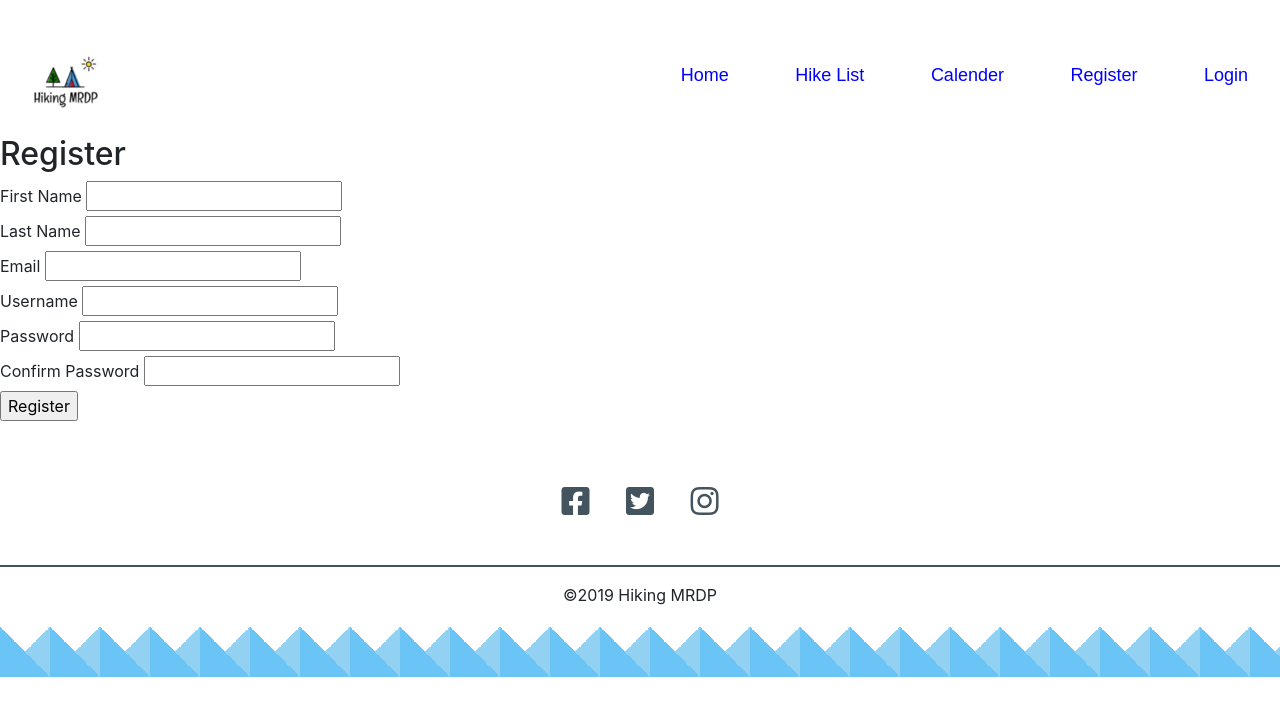
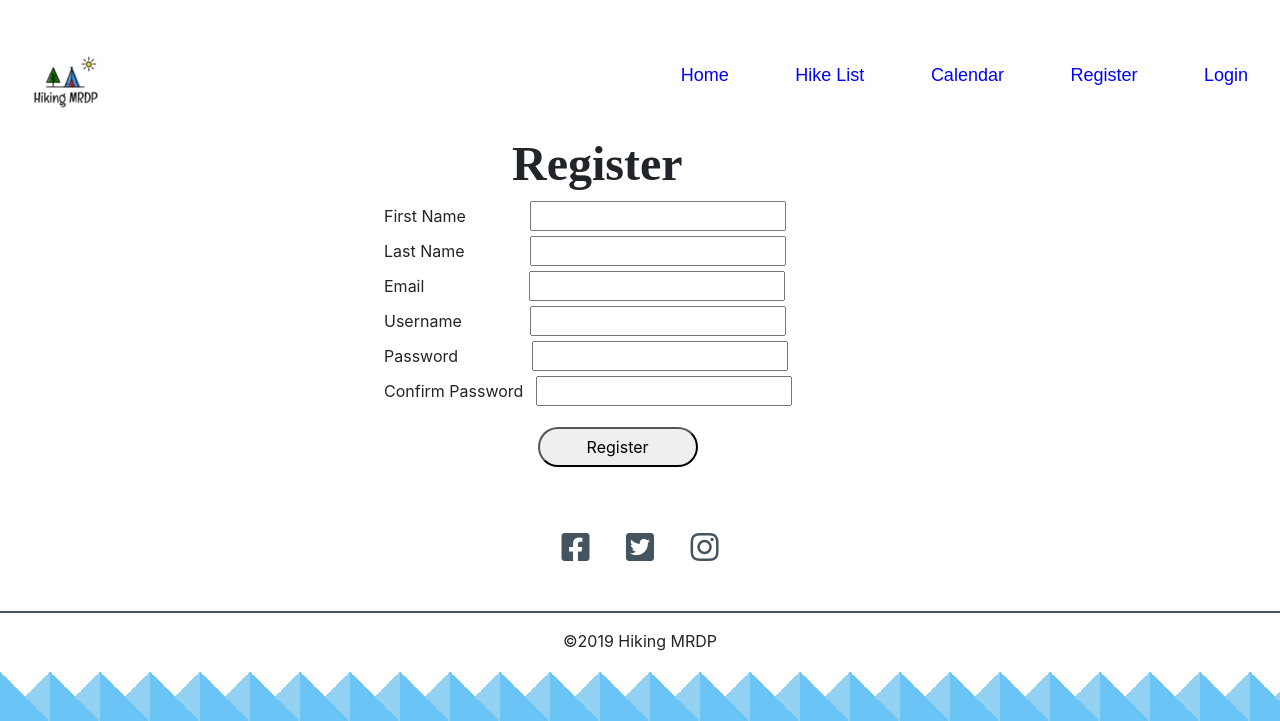
Before and after one commit to dli24/Hiking_Django, a Django app: page /accounts/register/ in a window 1280 px wide. Shown: the top 721 px of the page. Run offline with Django 3.2, Linux system fonts and the light colour scheme; parts of the project's set-up code (start-up, migrations or seed data) failed here and were passed over; some libraries are stand-ins or nearby versions.

Commit message:
css to login and register:

```diff
--- /dev/null
+++ b/static/register.css
@@ -0,0 +1,48 @@
+.registerTitle{
+    margin-left: 40%;
+    font-size: 3em;
+    font-family: 'fantasy';
+    font-weight: bolder;
+}
+
+.registerForm form label{
+    margin-left: 30%;
+}
+.registerForm form .firstName{
+    margin-left: 60px;
+}
+
+.registerForm form .lastName{
+    margin-left: 61px;
+}
+
+.registerForm form .email{
+    margin-left: 100px;
+}
+
+.registerForm form .username{
+    margin-left: 64px;
+}
+
+.registerForm form .password{
+    margin-left: 69px;
+}
+
+.registerForm form .password2{
+    margin-left: 8px;
+}
+.registerForm form .submit{
+    margin-top: 1em;
+    margin-left: 42%;
+    height: 2.5em;
+    width: 10em;
+    border-radius: 30px;
+    -webkit-border-radius: 30px;
+    -moz-border-radius: 30px;
+    -ms-border-radius: 30px;
+    -o-border-radius: 30px;
+}
+
+.registerForm form .submit:hover{
+    background-color: #E3E941;
+}
--- a/static/style.css
+++ b/static/style.css
@@ -258,6 +258,9 @@ footer .wrap {
     z-index:-3;
 }
 
+html{
+    scroll-behavior: smooth;
+}
 
 /* -------------------------
         Media Queries
--- a/templates/accounts/register.html
+++ b/templates/accounts/register.html
@@ -1,16 +1,18 @@
 {% extends 'base.html' %} {% block content %}
-<h2>Register</h2>
+<h2 class="registerTitle">Register</h2>
 
 {% if error %}
 <p style="background-color: salmon; padding: 10px;">{{ error }}</p>
 {% endif %}
 
+<div class="registerForm">
 	<form action="{% url 'register' %}" method="POST">
 		{% csrf_token %}
 
 		<div>
 			<label for="first_name">First Name</label>
 			<input
+				class="firstName"
 				type="text"
 				name="first_name"
 				required
@@ -21,22 +23,23 @@
 
 		<div>
 			<label for="last_name">Last Name</label>
-		<input type="text" name="last_name" required maxlength="25" minlength="2" />
+			<input class="lastName"type="text" name="last_name" required maxlength="25" minlength="2" />
 		</div>
 
 		<div>
 			<label for="email">Email</label>
-		<input type="email" name="email" required maxlength="25" minlength="2" />
+			<input class="email" type="email" name="email" required maxlength="25" minlength="2" />
 		</div>
 
 		<div>
 			<label for="username">Username</label>
-		<input type="text" name="username" required maxlength="25" minlength="2" />
+			<input class="username"type="text" name="username" required maxlength="25" minlength="2" />
 		</div>
 
 		<div>
 			<label for="password">Password</label>
 			<input
+				class="password"
 				type="password"
 				name="password"
 				required
@@ -48,6 +51,7 @@
 		<div>
 			<label for="password2">Confirm Password</label>
 			<input
+				class="password2"
 				type="password"
 				name="password2"
 				required
@@ -56,7 +60,7 @@
 			/>
 		</div>
 
-	<input type="submit" value="Register" />
+		<input class="submit" type="submit" value="Register" />
 	</form>
-
+</div>
 {% endblock %}
--- a/templates/base.html
+++ b/templates/base.html
@@ -11,6 +11,8 @@
 		<link rel="stylesheet" href="/static/hike_detail.css"/>
 		<link rel="stylesheet" href="/static/style.css"/>
 		<link rel="stylesheet" href="{% static 'landing.css' %}" />
+		<link rel="stylesheet" href="{% static 'register.css' %}" />
+		<link rel="stylesheet" href="{% static 'login.css' %}" />
 	</head>
 	<body>
 
@@ -46,7 +48,7 @@
 					<a href="#" class="nav-link">Hike List</a>
 				</li>
 				<li class="nav-list-item">
-					<a href="#" class="nav-link">Calender</a>
+					<a href="#" class="nav-link">Calendar</a>
 				</li>
 				<li class="nav-list-item">
 					<a href="{% url 'profile' %}" class="nav-link">Profile</a>
@@ -78,7 +80,7 @@
 					<a href="#" class="nav-link">Hike List</a>
 				</li>
 				<li class="nav-list-item">
-					<a href="#" class="nav-link">Calender</a>
+					<a href="#" class="nav-link">Calendar</a>
 				</li>
 				<li class="nav-list-item">
 					<a href="{% url 'register' %}" class="nav-link">Register</a>
```
Also changed, not shown: static/login.css (added, +29 -0 lines), templates/accounts/login.html (+6 -4 lines). Lines whose indentation alone changed are shown as unchanged.
